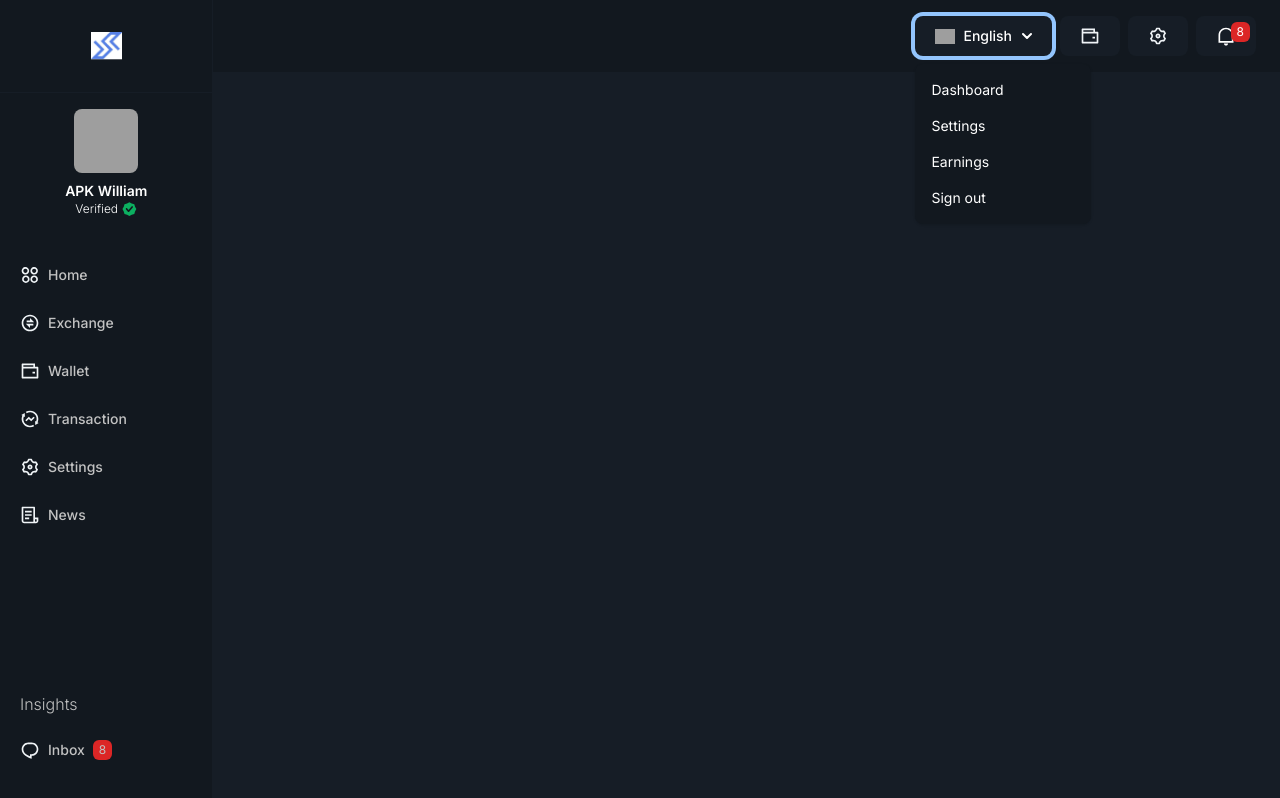
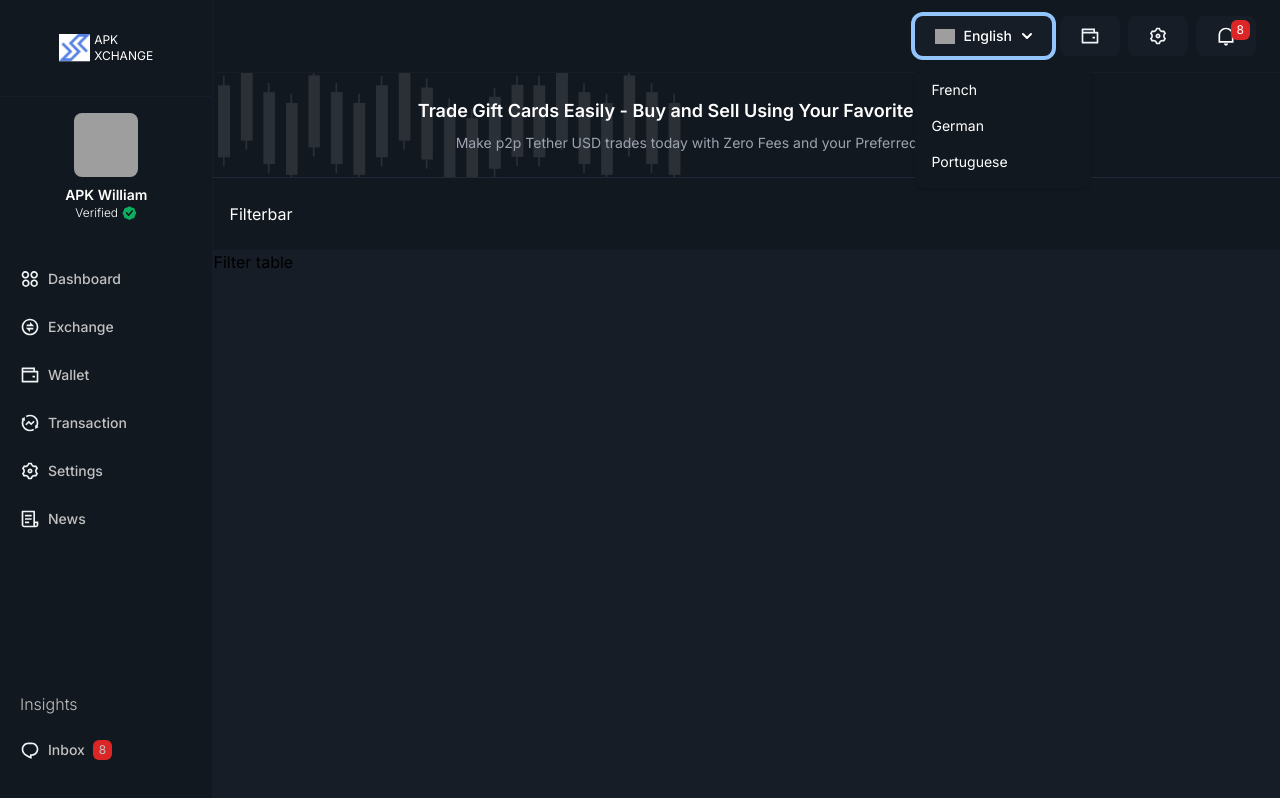
Before and after one commit to apkgifty/apk-gifty-forked, a Next.js app: page / in a window 1280 px wide. Both pictures are taken after a click on the button "English". Built offline with nearby package versions, Linux system fonts and the light colour scheme; grey boxes are pictures that could not be loaded.

Commit message:
filter layout added

```diff
--- /dev/null
+++ b/app/(dashboard)/(withFilter)/layout.tsx
@@ -0,0 +1,37 @@
+import TopIntro from "@/components/Dashboard/Topbar/TopIntro";
+import Filterbar from "@/components/Filter/Filterbar";
+
+interface Props {
+  children: React.ReactNode;
+}
+
+const layout: React.FC<Props> = ({ children }) => {
+  return (
+    <>
+      <TopIntro />
+      <Filterbar />
+      {children}
+    </>
+  );
+};
+
+export default layout;
+
+// import Image from "next/image";
+
+// export default function Home() {
+//   return (
+//     <main>
+//       <div className="w-full bg-candlestick bg-left bg-contain bg-no-repeat py-6 px-4 bg-secondary border-b border-gray-800 flex flex-col gap-y-2 items-center justify-center text-white">
+//         <p className="text-lg font-semibold">
+//           Trade Gift Cards Easily - Buy and Sell Using Your Favorite Payment
+//           Methods
+//         </p>
+//         <p className="text-sm text-gray-400">
+//           Make p2p Tether USD trades today with Zero Fees and your Preferred
+//           Payment Method!
+//         </p>
+//       </div>
+//     </main>
+//   );
+// }
--- /dev/null
+++ b/app/(dashboard)/(withFilter)/page.tsx
@@ -0,0 +1,19 @@
+import Image from "next/image";
+
+export default function Home() {
+  return (
+    <main>
+      {/* <div className="w-full bg-candlestick bg-left bg-contain bg-no-repeat py-6 px-4 bg-secondary border-b border-gray-800 flex flex-col gap-y-2 items-center justify-center text-white">
+        <p className="text-lg font-semibold">
+          Trade Gift Cards Easily - Buy and Sell Using Your Favorite Payment
+          Methods
+        </p>
+        <p className="text-sm text-gray-400">
+          Make p2p Tether USD trades today with Zero Fees and your Preferred
+          Payment Method!
+        </p>
+      </div> */}
+      <div>Filter table</div>
+    </main>
+  );
+}
--- a/app/(home)/layout.tsx
+++ b/app/(dashboard)/layout.tsx
@@ -21,9 +21,8 @@ export default function RootLayout({
         <Sidebar />
         <div className="w-full flex flex-col">
           <Topbar />
+          {children}
         </div>
-
-        {children}
       </body>
     </html>
   );
--- a/app/(home)/page.tsx
+++ /dev/null
@@ -1,5 +0,0 @@
-import Image from "next/image";
-
-export default function Home() {
-  return <main></main>;
-}
--- a/components/Card/Iconcard.tsx
+++ b/components/Card/Iconcard.tsx
@@ -15,12 +15,14 @@ const Iconcard: React.FC<Props> = ({ badgeData, icon, animate }) => {
     component = (
       <Card className="bg-tertiary cursor-pointer">
         <ScaleAnimate>
-          <span>{icon}</span>
-          {badgeData && (
-            <span className="absolute top-0 mt-1.5 right-0 mr-1.5">
-              <Badge info={badgeData} />
-            </span>
-          )}
+          <div className="w-full h-full relative">
+            <span>{icon}</span>
+            {badgeData && (
+              <span className="absolute top-0 -mt-1.5 right-0 -mr-3.5 ">
+                <Badge info={badgeData} />
+              </span>
+            )}
+          </div>
         </ScaleAnimate>
       </Card>
     );
--- a/components/Dashboard/Sidebar/SideNavItems.tsx
+++ b/components/Dashboard/Sidebar/SideNavItems.tsx
@@ -11,7 +11,7 @@ interface Props {
 }
 
 const links = [
-  { title: "Home", url: "#", icon: <DashboardSvg /> },
+  { title: "Dashboard", url: "#", icon: <DashboardSvg /> },
   { title: "Exchange", url: "#", icon: <ExchangeSvg /> },
   { title: "Wallet", url: "#", icon: <WalletSvg /> },
   { title: "Transaction", url: "#", icon: <TransactionSvg /> },
--- a/components/Dashboard/Sidebar/Sidebar.tsx
+++ b/components/Dashboard/Sidebar/Sidebar.tsx
@@ -7,11 +7,16 @@ import SecondaryNavs from "./SecondaryNavs";
 
 const Sidebar = () => {
   return (
-    <aside className="flex flex-col w-64 h-screen py-8 overflow-y-auto bg-secondary  border-r rtl:border-r-0 rtl:border-l border-[#161D26] ">
-      <div className="w-full flex justify-center border-b border-[#161D26] pb-8">
+    <aside className="flex flex-col w-64 h-screen py-8 overflow-y-auto bg-secondary  border-r rtl:border-r-0 rtl:border-l border-tertiary">
+      <div className="w-full flex justify-center items-center cursor-pointer gap-x-1 border-b border-[#161D26] pb-8">
         <a href="#">
           <img className="w-auto h-7" src="/images/apklogo.png" alt="" />
         </a>
+        <div className="text-white text-xs">
+          <p>
+            APK <br /> XCHANGE
+          </p>
+        </div>
       </div>
 
       <div className="flex flex-col  items-center gap-y-2 py-4">
--- /dev/null
+++ b/components/Dashboard/Topbar/TopIntro.tsx
@@ -0,0 +1,18 @@
+import React from "react";
+
+const TopIntro = () => {
+  return (
+    <div className="w-full bg-candlestick bg-left bg-contain bg-no-repeat py-6 px-4 bg-secondary border-b border-gray-800 flex flex-col gap-y-2 items-center justify-center text-white">
+      <p className="text-lg font-semibold">
+        Trade Gift Cards Easily - Buy and Sell Using Your Favorite Payment
+        Methods
+      </p>
+      <p className="text-sm text-gray-400">
+        Make p2p Tether USD trades today with Zero Fees and your Preferred
+        Payment Method!
+      </p>
+    </div>
+  );
+};
+
+export default TopIntro;
--- a/components/Dashboard/Topbar/Topbar.tsx
+++ b/components/Dashboard/Topbar/Topbar.tsx
@@ -6,7 +6,7 @@ import WalletSvg from "@/components/UI/SvgIcons/WalletSvg";
 
 const Topbar = () => {
   return (
-    <div className="w-full px-6 py-4 static top-0 z-10 flex justify-between bg-secondary text-white">
+    <div className="w-full px-6 py-4 static top-0 z-10 flex justify-between bg-secondary border-b border-tertiary text-white">
       <div></div>
       <div className="flex gap-x-2">
         <LanguageSelect />
--- /dev/null
+++ b/components/Filter/Filterbar.tsx
@@ -0,0 +1,9 @@
+import React from "react";
+
+const Filterbar = () => {
+  return (
+    <div className="w-full px-4 py-6 bg-secondary text-white">Filterbar</div>
+  );
+};
+
+export default Filterbar;
--- a/components/UI/LanguageSelect.tsx
+++ b/components/UI/LanguageSelect.tsx
@@ -50,7 +50,7 @@ const LanguageSelect = () => {
               href="#"
               className="block px-4 py-2 hover:bg-secondary dark:hover:bg-gray-600 dark:hover:text-white"
             >
-              Dashboard
+              French
             </a>
           </li>
           <li>
@@ -58,7 +58,7 @@ const LanguageSelect = () => {
               href="#"
               className="block px-4 py-2 hover:bg-secondary dark:hover:bg-gray-600 dark:hover:text-white"
             >
-              Settings
+              German
             </a>
           </li>
           <li>
@@ -66,17 +66,17 @@ const LanguageSelect = () => {
               href="#"
               className="block px-4 py-2 hover:bg-secondary dark:hover:bg-gray-600 dark:hover:text-white"
             >
-              Earnings
+              Portuguese
             </a>
           </li>
-          <li>
+          {/* <li>
             <a
               href="#"
               className="block px-4 py-2 hover:bg-secondary dark:hover:bg-gray-600 dark:hover:text-white"
             >
               Sign out
             </a>
-          </li>
+          </li> */}
         </ul>
       </div>
     </div>
--- a/tailwind.config.js
+++ b/tailwind.config.js
@@ -8,7 +8,7 @@ module.exports = {
   theme: {
     extend: {
       backgroundImage: {
-        "gradient-radial": "radial-gradient(var(--tw-gradient-stops))",
+        candlestick: "url(/images/candlesticks.png)",
         "gradient-conic":
           "conic-gradient(from 180deg at 50% 50%, var(--tw-gradient-stops))",
       },
@@ -17,6 +17,9 @@ module.exports = {
         secondary: "#12181F",
         tertiary: "#161D26",
       },
+      borderColor: {
+        tertiary: "#161D26",
+      },
     },
   },
   plugins: [],
```
Also changed, not shown: public/images/candlesticks.png (added).
